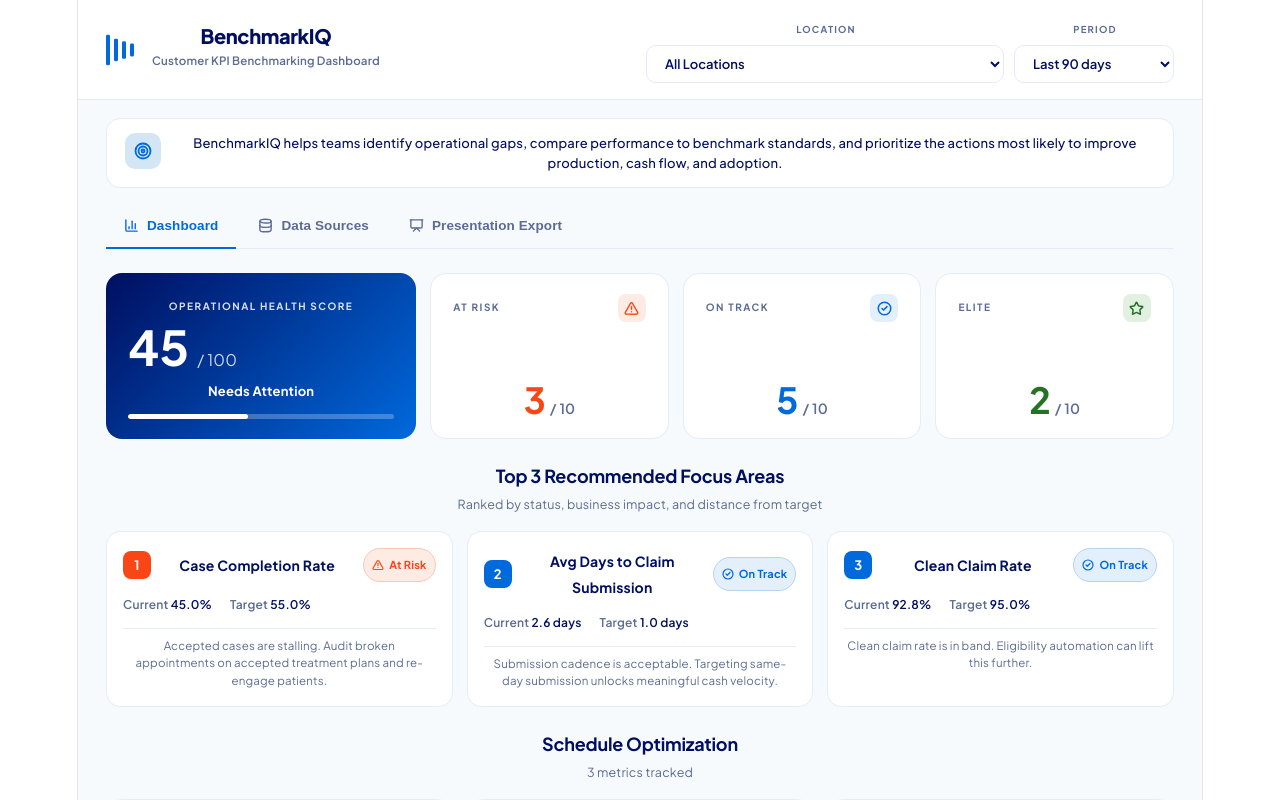
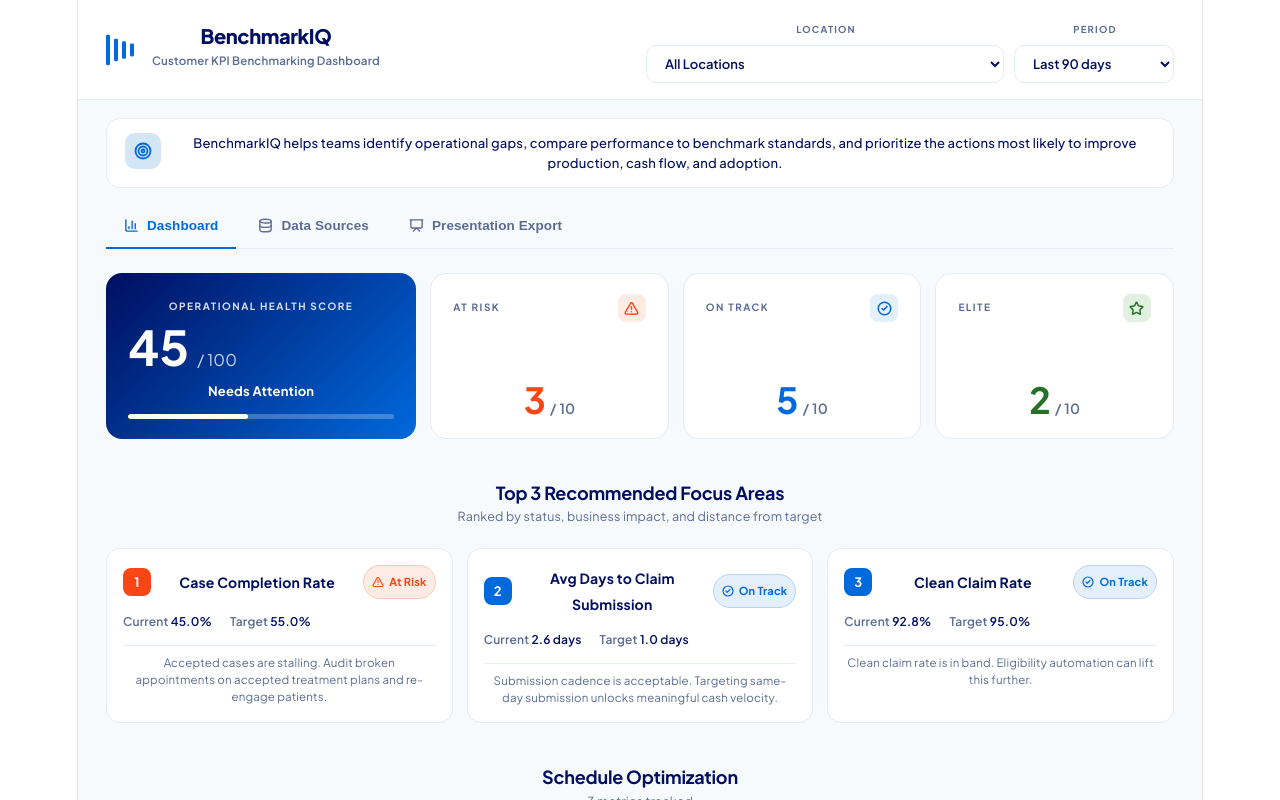
Before and after one commit to Guttlesswonder/BenchmarkIQ, a React (Vite) app in the folder benchmarkiq/: page / in a window 1280 px wide. Shown: the top 800 px of the page. Built offline with nearby package versions, Linux system fonts and the light colour scheme.

Commit message:
Adjusterd "kerning" for headers

```diff
--- a/benchmarkiq/src/App.jsx
+++ b/benchmarkiq/src/App.jsx
@@ -1820,19 +1820,27 @@
 
 function SectionHeader({ title, subtitle }) {
   return (
-    <div style={{ marginBottom: 14 }}>
+    <div style={{ marginBottom: 22, marginTop: 18 }}>
       <div
         style={{
           fontSize: 18,
           fontWeight: 700,
           color: C.darkBlue,
           letterSpacing: -0.2,
+          lineHeight: 1.3,
         }}
       >
         {title}
       </div>
       {subtitle && (
-        <div style={{ fontSize: 12.5, color: C.mute, marginTop: 2 }}>
+        <div
+          style={{
+            fontSize: 12.5,
+            color: C.mute,
+            marginTop: 4,
+            lineHeight: 1.4,
+          }}
+        >
           {subtitle}
         </div>
       )}
```
